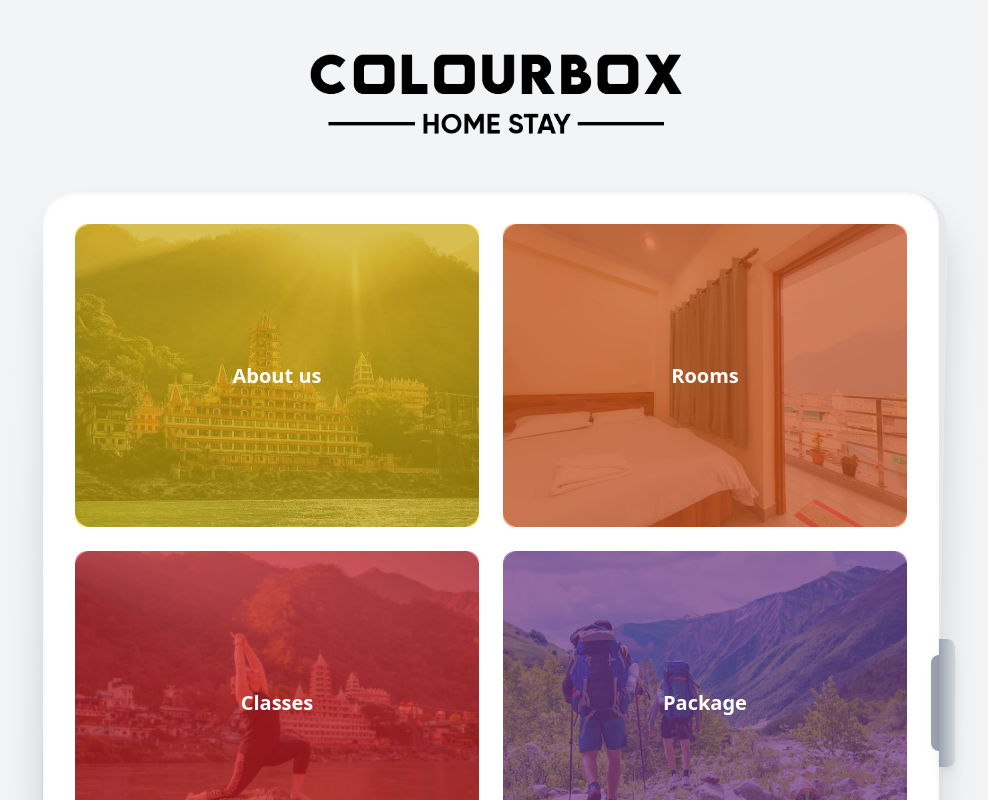
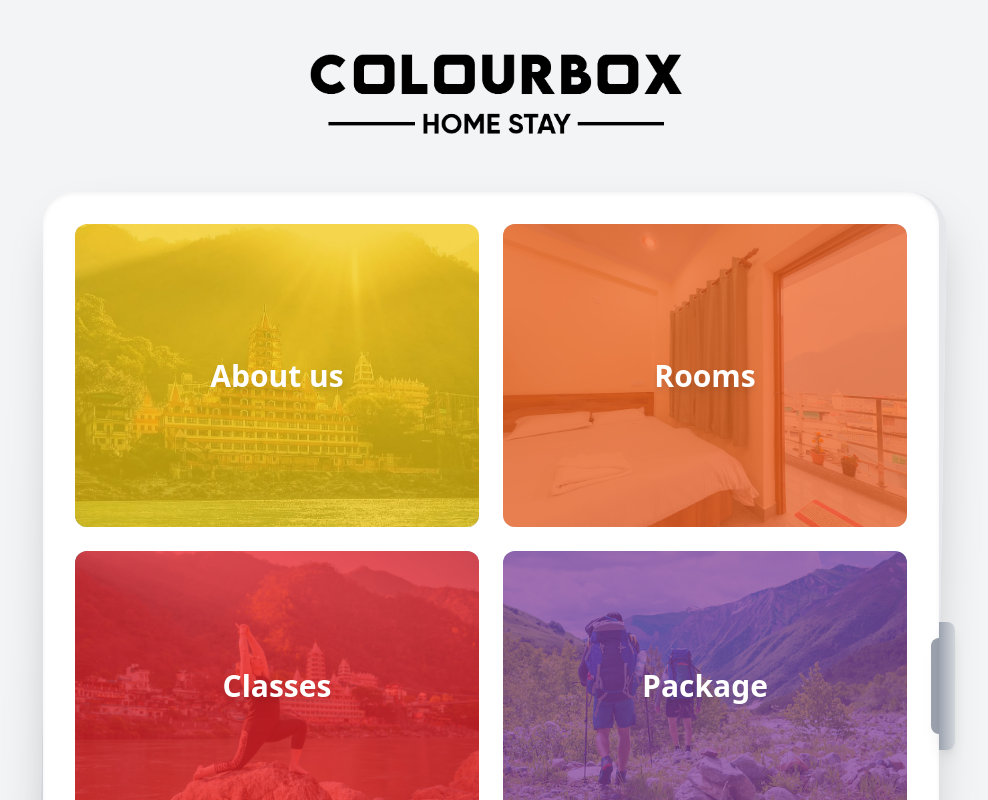
Before and after one commit to ravivarma9/colourbox, a React (Vite) app in the folder project/: page / in a window 1280 px wide. Shown: the top 800 px of the page, without its empty margins (149-1137 px from the left). Built offline with nearby package versions, Linux system fonts and the light colour scheme.

Commit message:
conflicts resolved

```diff
--- a/project/src/pages/Home.tsx
+++ b/project/src/pages/Home.tsx
@@ -52,7 +52,7 @@ function Home() {
         <div className="text-center mb-8 md:mb-12">
           <img
             src="assets/mainLogo.png"
-            alt="Colourbox Logo"
+            alt="Colourbox Homestay "
             className="mx-auto h-24 md:h-28 object-contain"
           />
         </div>
@@ -74,20 +74,20 @@ function Home() {
             {/* Cards Grid - Always 2 columns */}
             <div className="grid grid-cols-2 gap-4 md:gap-6">
               {doors.map((door) => (
-                <div key={door.title} className="relative">
-                  <DoorCard
-                    title={door.title}
-                    bgColor={door.bgColor}
-                    path={door.path}
-                    imageUrl={door.imageUrl}
-                  />
-                  {/* Overlay */}
-                  <div className={`absolute inset-0 ${door.overlayColor} opacity-60 rounded-xl pointer-events-none`} />
-                  {/* Title on top and clickable */}
-                  <div className="absolute inset-0 flex items-center justify-center z-10 pointer-events-none">
-                    <h2 className="text-white text-xl font-bold">{door.title}</h2>
-                  </div>
-                </div>
+                 <a key={door.title} href={door.path} className="relative block rounded-xl overflow-hidden group">
+                 {/* Background Image */}
+                 <img src={door.imageUrl} alt={door.title} className="w-full h-full object-cover transition-transform duration-300 group-hover:scale-105" />
+
+                 {/* Overlay Color */}
+                 <div className={`absolute inset-0 ${door.overlayColor} opacity-75 transition-opacity duration-300 group-hover:opacity-70`} />
+
+                 {/* Title Text - Ensuring it's on Top */}
+                 <div className="absolute inset-0 flex items-center justify-center z-10">
+                   <h2 className="text-white text-2xl md:text-3xl font-bold text-center drop-shadow-lg">
+                     {door.title}
+                   </h2>
+                 </div>
+               </a>
               ))}
             </div>
           </div>
```
